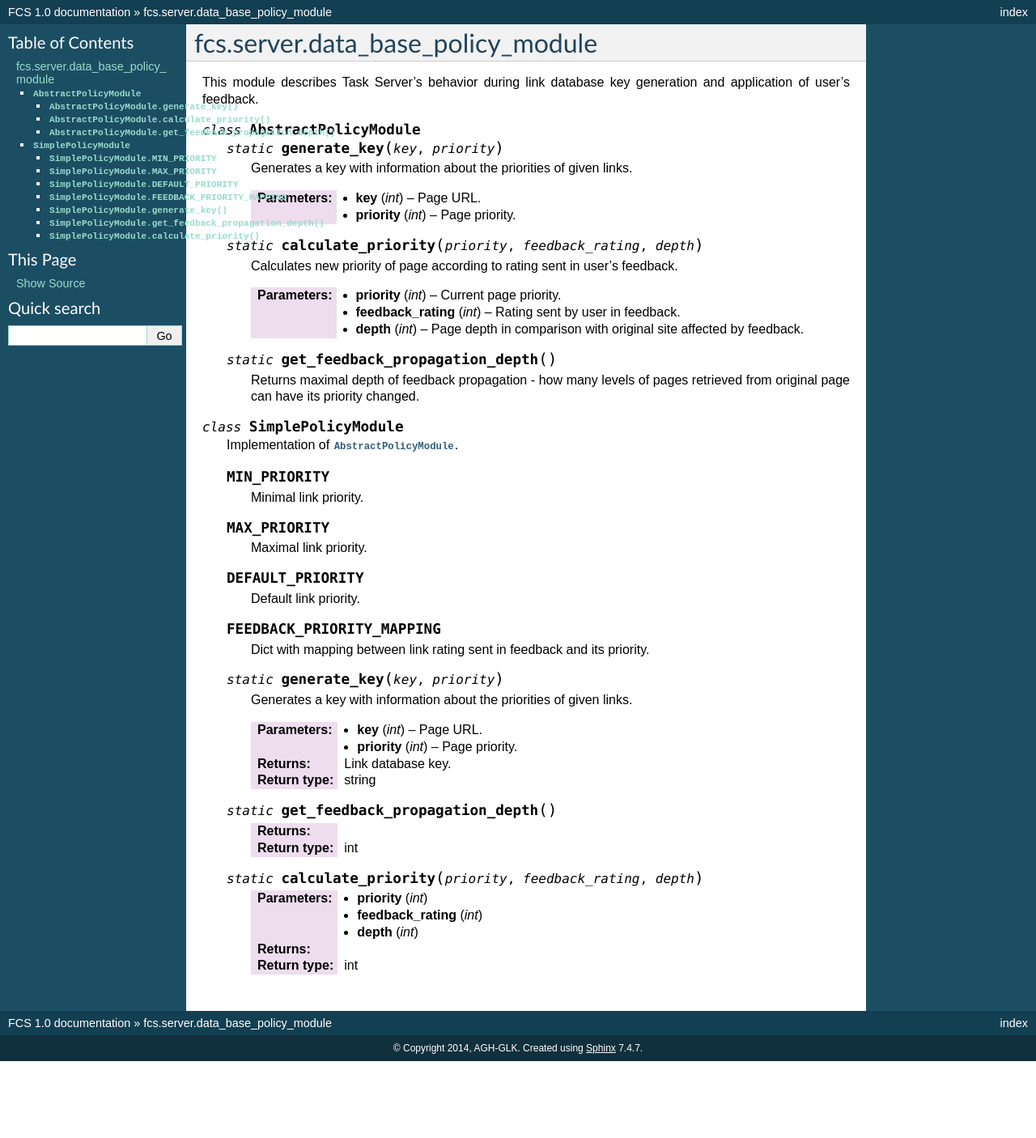
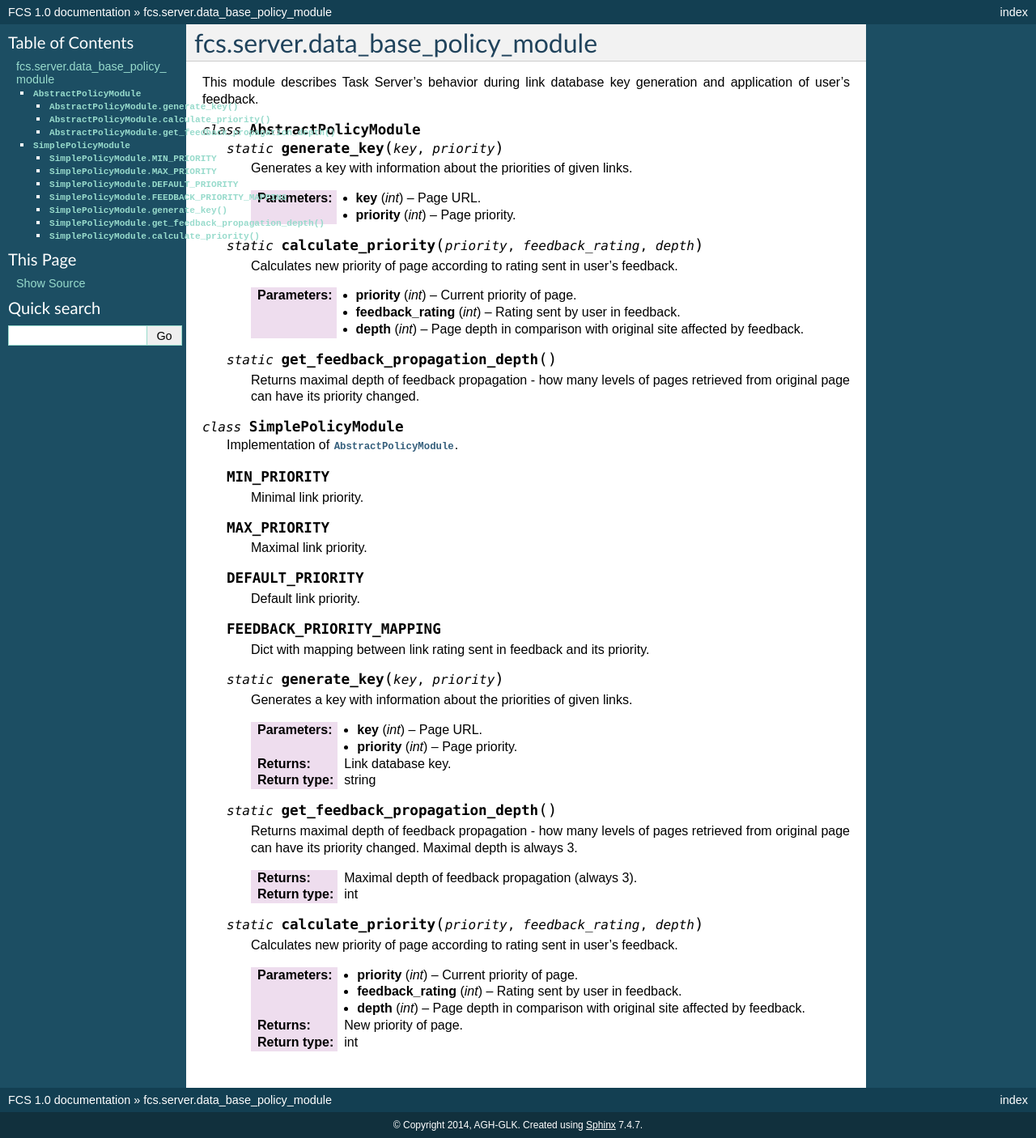
Before and after one commit to agh-glk/fcs, a Sphinx documentation site: the page built from docs/source/server/data_base_policy_module.rst, in a window 1280 px wide. Shown: the whole page at 81% size. Built offline with Sphinx 7.4.7, drawn with Linux system fonts in a browser that asks for light colours; formulas are drawn with MathJax 3; before the commit the page ends 1311 px from its top, so only the background shows below that.

Commit message:
[NT] Edit

```diff
--- a/docs/source/server/data_base_policy_module.rst
+++ b/docs/source/server/data_base_policy_module.rst
@@ -16,7 +16,7 @@ This module describes Task Server's behavior during link database key generation
 
       Calculates new priority of page according to rating sent in user's feedback.
 
-      :param int priority: Current page priority.
+      :param int priority: Current priority of page.
       :param int feedback_rating: Rating sent by user in feedback.
       :param int depth: Page depth in comparison with original site affected by feedback.
 
@@ -57,13 +57,17 @@ This module describes Task Server's behavior during link database key generation
 
    .. py:staticmethod:: get_feedback_propagation_depth()
 
-      :return:
+      Returns maximal depth of feedback propagation - how many levels of pages retrieved from original page can have its priority changed. Maximal depth is always 3.
+
+      :return: Maximal depth of feedback propagation (always 3).
       :rtype: int
 
    .. py:staticmethod:: calculate_priority(priority, feedback_rating, depth)
 
-      :param int priority:
-      :param int feedback_rating:
-      :param int depth:
-      :return:
+      Calculates new priority of page according to rating sent in user's feedback.
+
+      :param int priority: Current priority of page.
+      :param int feedback_rating: Rating sent by user in feedback.
+      :param int depth: Page depth in comparison with original site affected by feedback.
+      :return: New priority of page.
       :rtype: int
```
